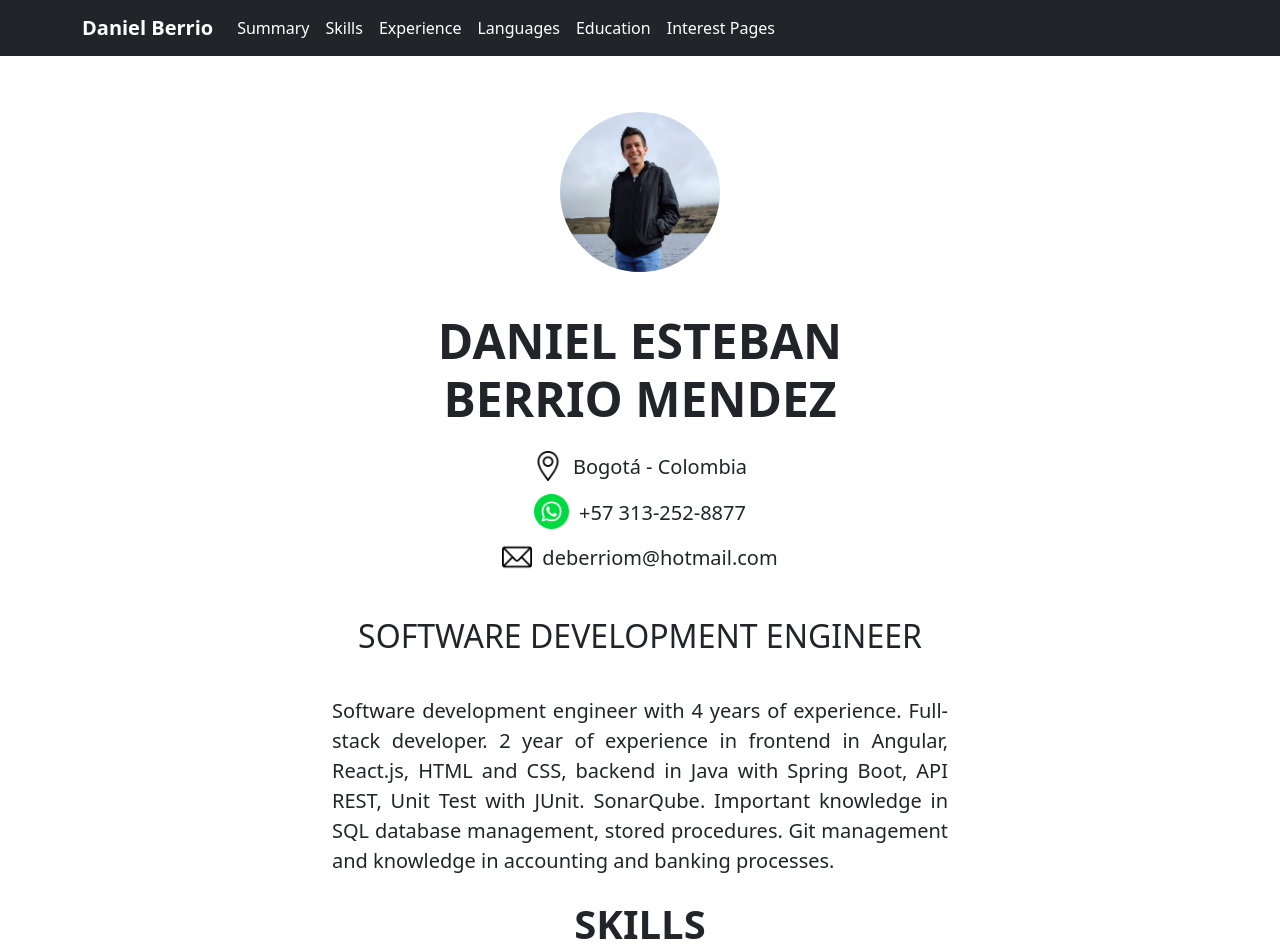
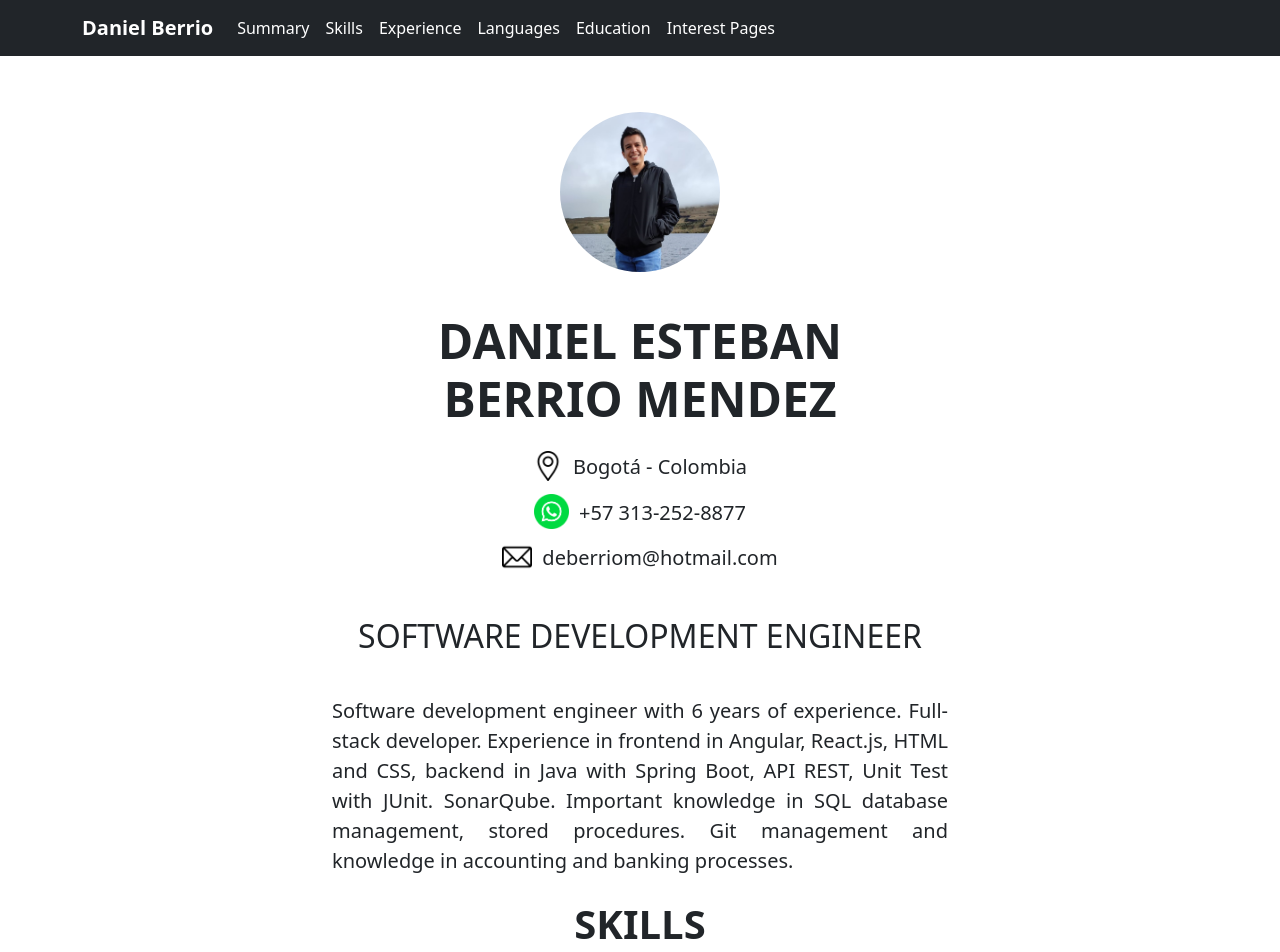
Before and after one commit to Danimatasin/daniel-berrio-cv, a React (Create React App) app: page / in a window 1280 px wide. Shown: the top 952 px of the page. Built offline with nearby package versions, Linux system fonts and the light colour scheme.

Commit message:
xp modification

```diff
--- a/src/App.js
+++ b/src/App.js
@@ -139,7 +139,7 @@ export function App(){
                     </div>
                     <h2 className="display-7 text-body-emphasis degree no-select">SOFTWARE DEVELOPMENT ENGINEER</h2>
                     <div className="col-lg-6 mx-auto">
-                    <p className="lead mb-4 description no-select">Software development engineer with 4 years of experience. Full-stack developer. 2 year of experience in frontend in Angular, React.js, HTML and CSS, backend in Java with Spring Boot, API REST, Unit Test with JUnit. SonarQube. Important knowledge in SQL database management, stored procedures. Git management and knowledge in accounting and banking processes.</p>
+                    <p className="lead mb-4 description no-select">Software development engineer with 6 years of experience. Full-stack developer. Experience in frontend in Angular, React.js, HTML and CSS, backend in Java with Spring Boot, API REST, Unit Test with JUnit. SonarQube. Important knowledge in SQL database management, stored procedures. Git management and knowledge in accounting and banking processes.</p>
                     </div>
                 </div>
                     <div className="text-center">
```
